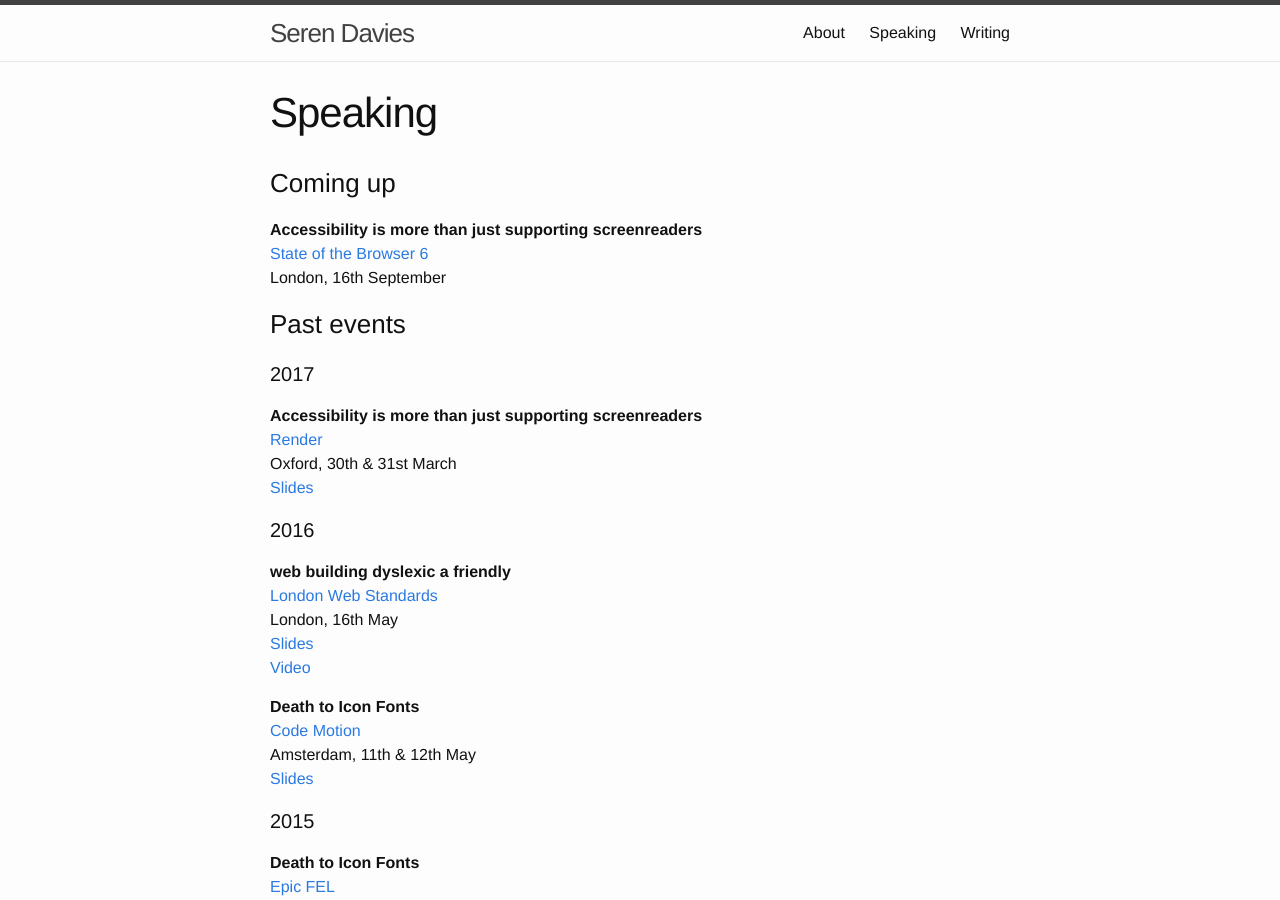
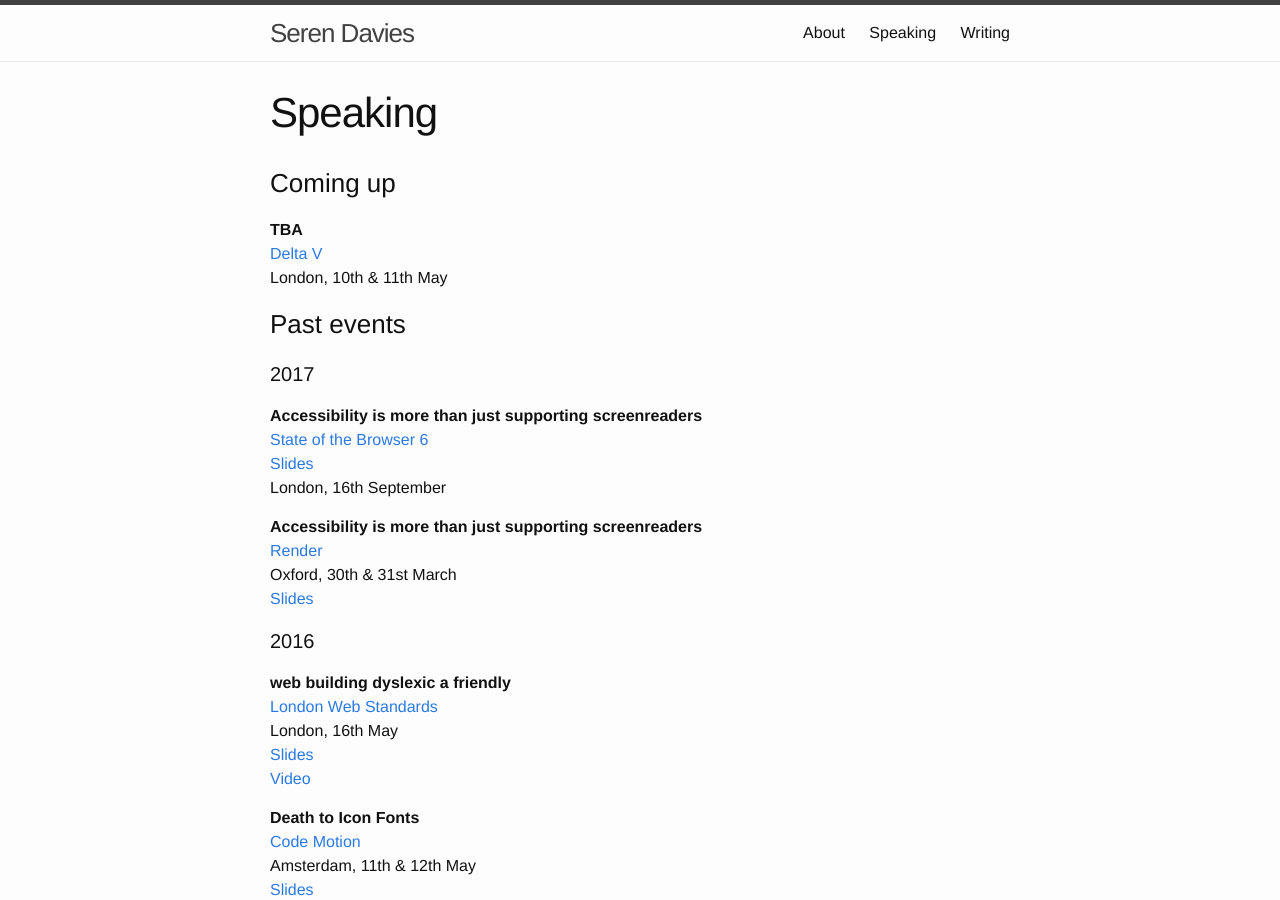
Before and after one commit to ninjanails/ninjanails.github.io, a Jekyll site: the page built from speaking.md, in a window 1280 px wide and 900 px high. Built offline with Jekyll 4.4.1, drawn with Linux system fonts in a browser that asks for light colours.

Commit message:
move SOTB6 to past event & add Delta V to upcoming event

```diff
--- a/speaking.md
+++ b/speaking.md
@@ -6,13 +6,18 @@
 
 ### Coming up
 
-**Accessibility is more than just supporting screenreaders** <br>
-[State of the Browser 6](https://www.stateofthebrowser.com/) <br>
-London, 16th September
+**TBA** <br>
+[Delta V](https://2018.deltavconf.com/) <br>
+London, 10th & 11th May
 
 ### Past events
 
 #### 2017
+
+**Accessibility is more than just supporting screenreaders** <br>
+[State of the Browser 6](https://www.stateofthebrowser.com/) <br>
+[Slides](https://speakerdeck.com/ninjanails/accessibility-is-more-than-just-supporting-screenreaders-1) <br>
+London, 16th September
 
 **Accessibility is more than just supporting screenreaders** <br>
 [Render](http://2017.render-conf.com//) <br>
```
